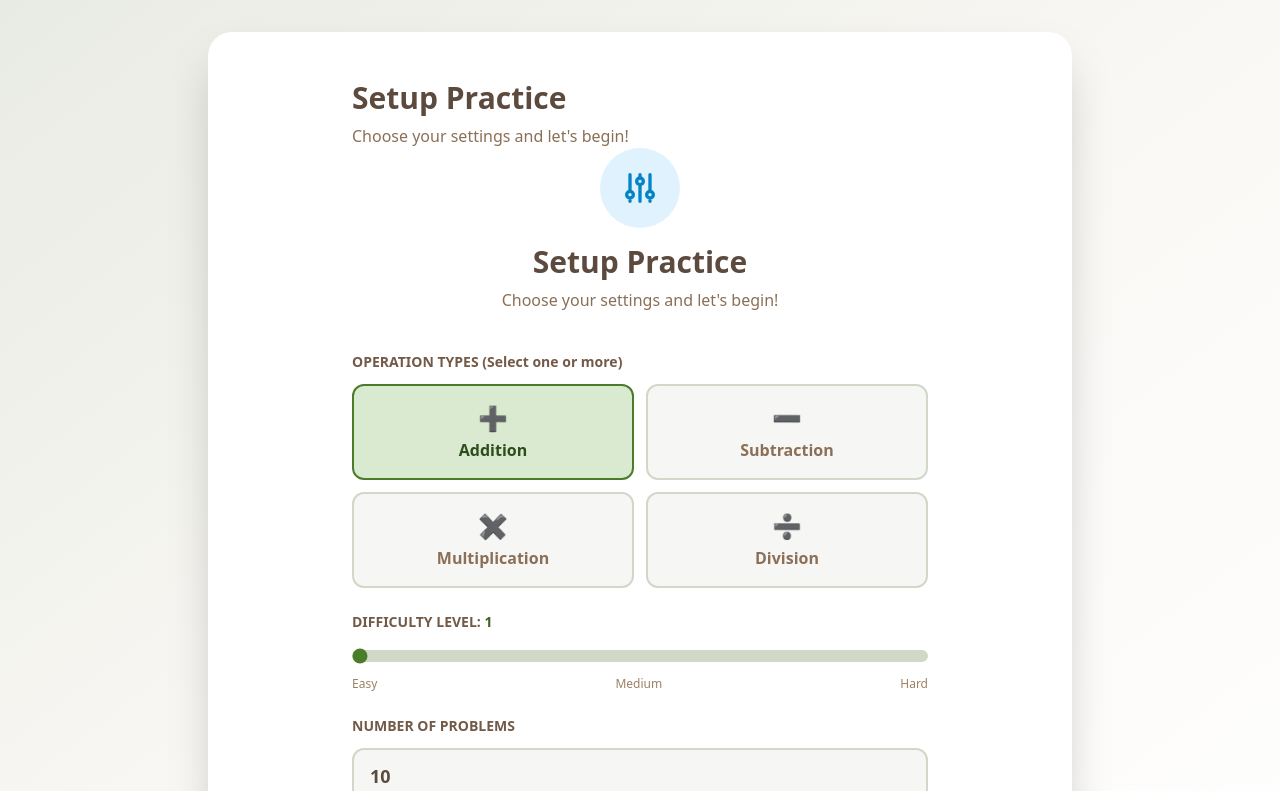
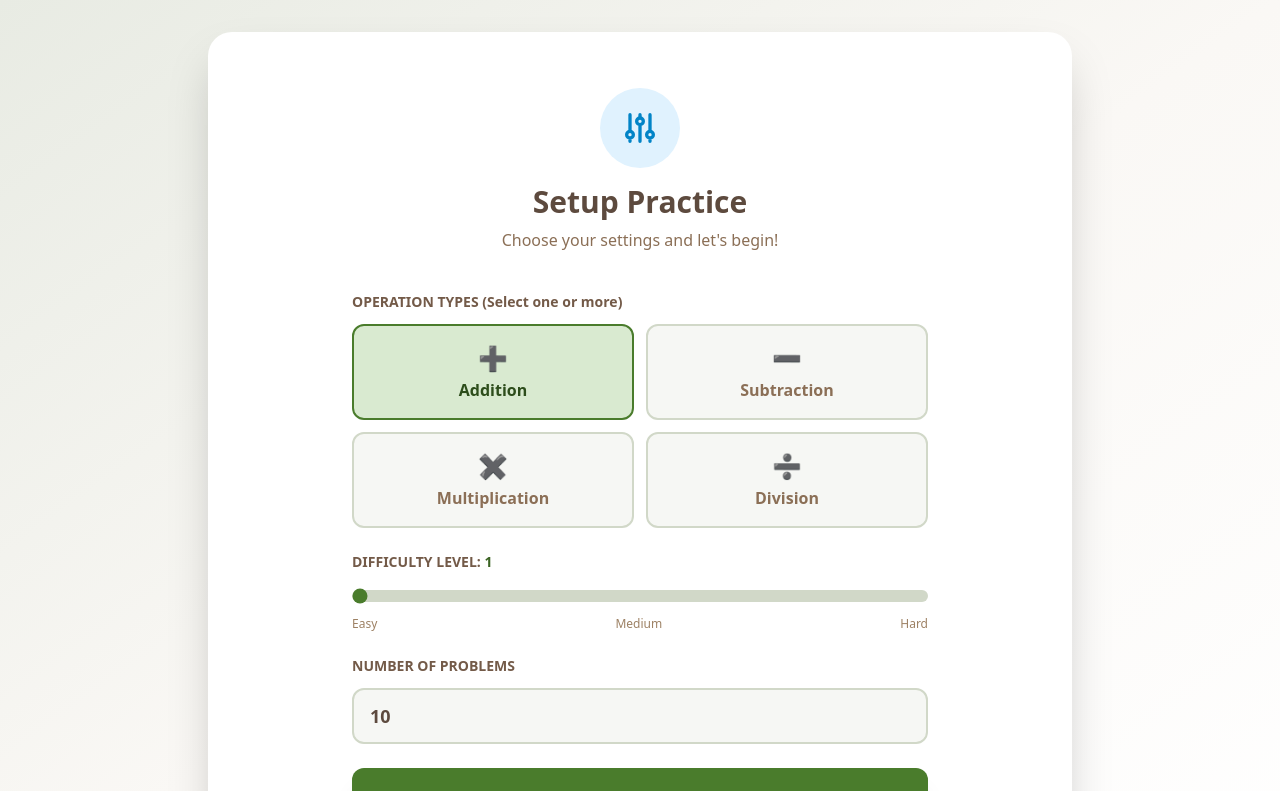
Before and after one commit to reuterShawn/Fact-fluency2, a Vue app in the folder front-end/: page /practice in a window 1280 px wide. Shown: the top 791 px of the page. Built offline with nearby package versions, Linux system fonts and the light colour scheme; no server answers; sample sign-in values are in the browser's storage.

Commit message:
Remove duplicate text

```diff
--- a/front-end/src/views/DrillPracticeView.vue
+++ b/front-end/src/views/DrillPracticeView.vue
@@ -42,10 +42,8 @@
       <div v-if="!sessionActive && !sessionComplete" class="bg-white rounded-3xl shadow-2xl p-8 md:p-12">
         <div class="max-w-xl mx-auto">
           <h2 class="text-3xl font-bold text-earth-800 mb-2">
-  {{ isMissedMode ? 'Practice Missed Problems' : 'Setup Practice' }}
 </h2>
 <p class="text-earth-600">
-  {{ isMissedMode ? 'Focus on problems you got wrong before' : 'Choose your settings and let\'s begin!' }}
 </p>
           <div class="text-center mb-10">
             <div class="inline-flex items-center justify-center w-20 h-20 bg-sky-100 rounded-full mb-4">
```
